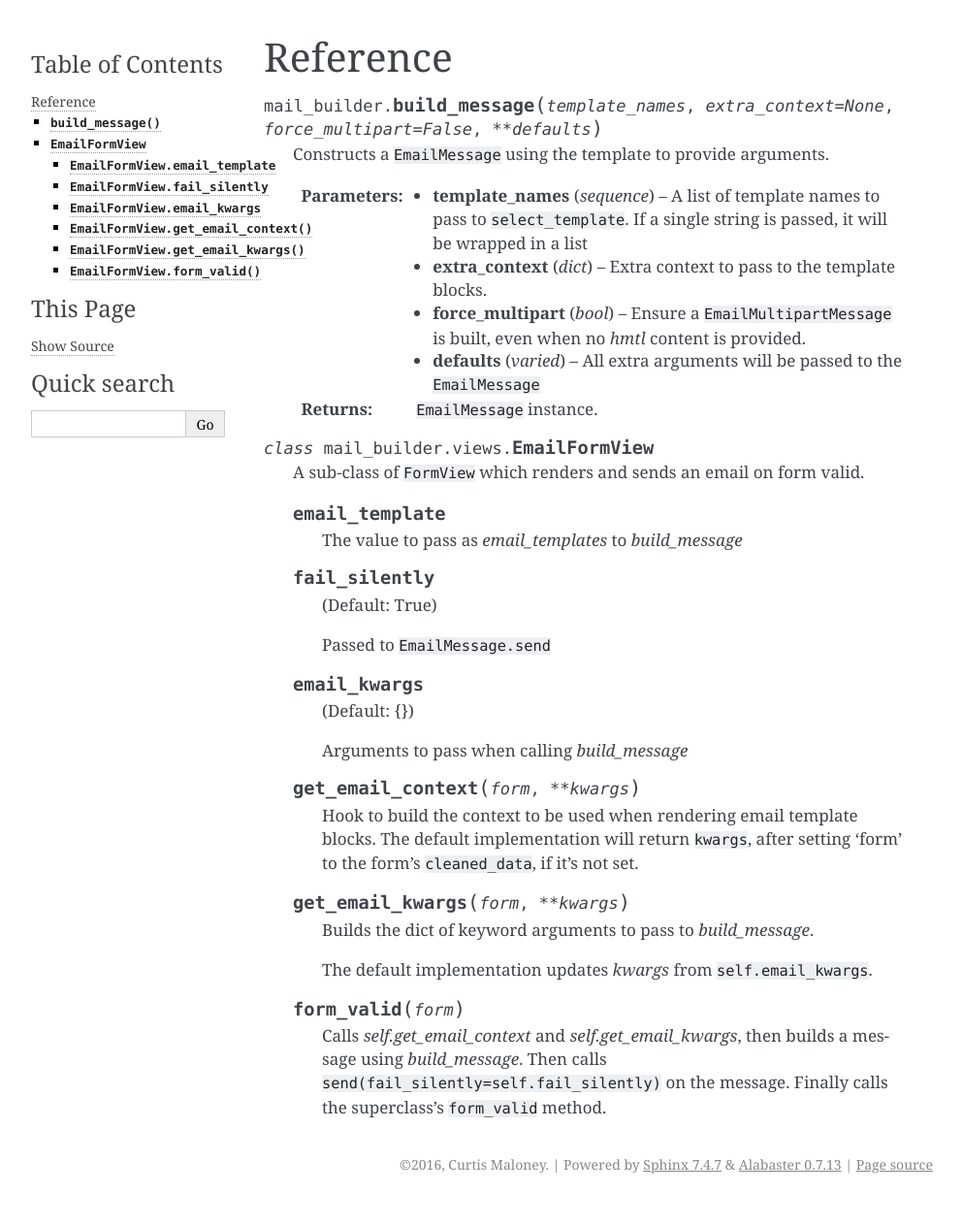
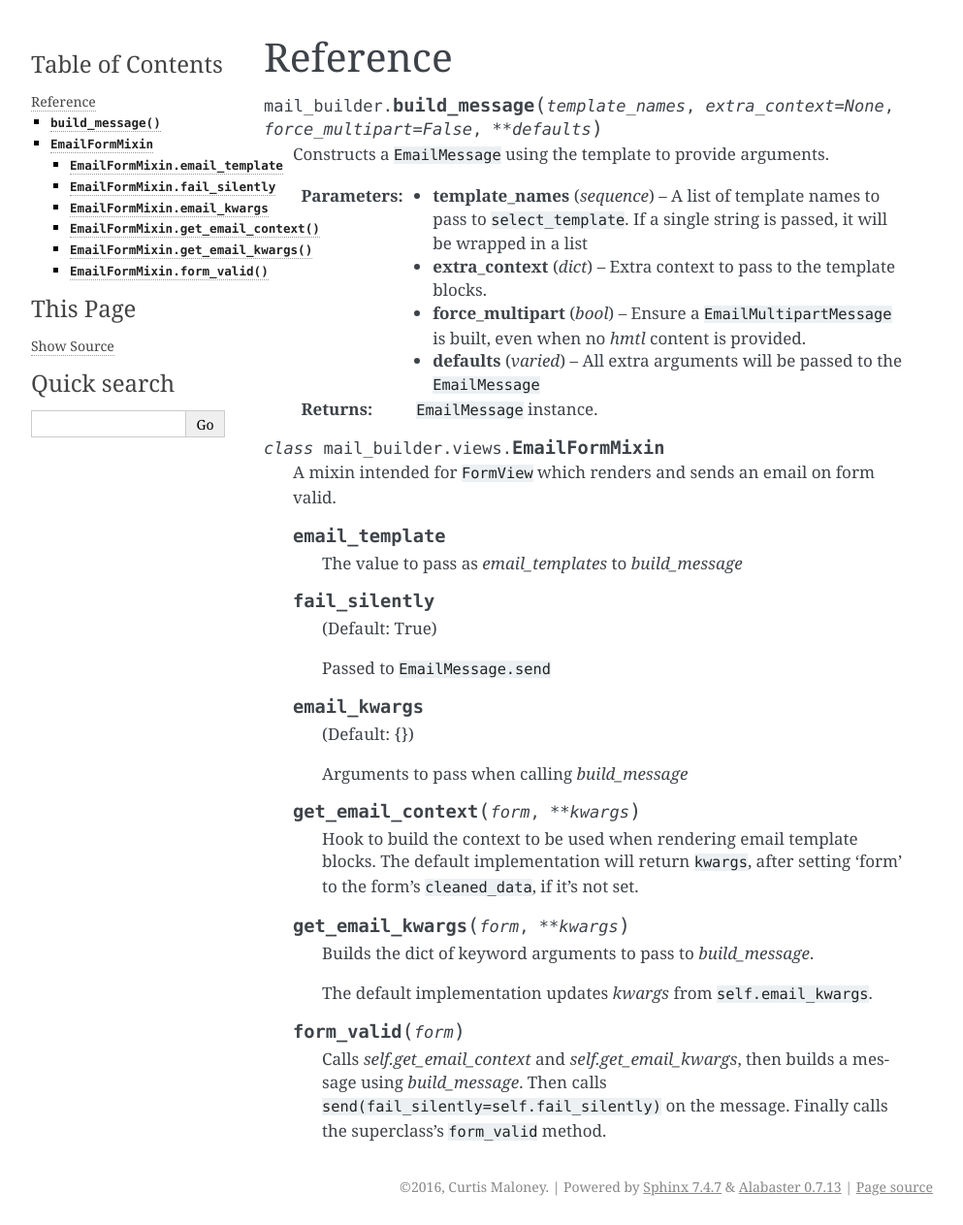
Before and after one commit to shanx/django-mail-builder, a Sphinx documentation site: the page built from docs/ref.rst, in a window 1280 px wide. Shown: the whole page at 97% size, without its empty margins (148-1141 px from the left). Built offline with Sphinx 7.4.7, drawn with Linux system fonts in a browser that asks for light colours; before the commit the page ends 1240 px from its top, so only the background shows below that.

Commit message:
Update docs

```diff
--- a/docs/ref.rst
+++ b/docs/ref.rst
@@ -17,9 +17,9 @@ Reference
 .. py:module:: mail_builder.views
 
 
-.. py:class:: EmailFormView
+.. py:class:: EmailFormMixin
 
-   A sub-class of ``FormView`` which renders and sends an email on form valid.
+   A mixin intended for ``FormView`` which renders and sends an email on form valid.
 
    .. py:attribute:: email_template
 
```
